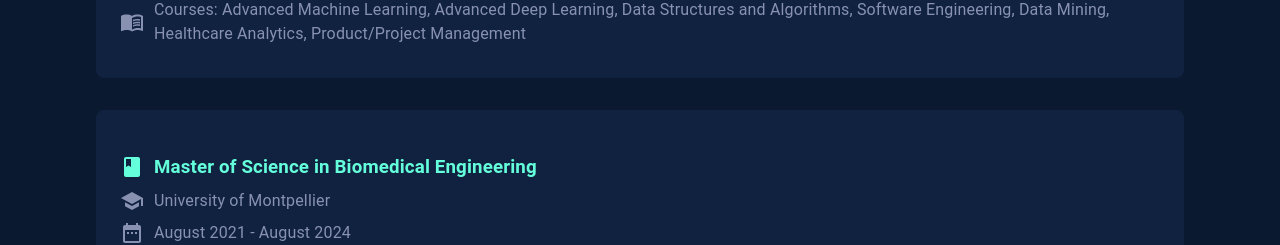
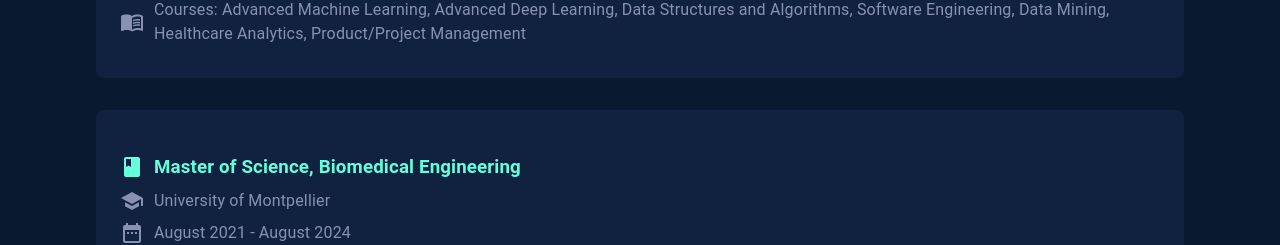
Before and after one commit to AmineMekki01/my-portfolio, a React (Create React App) app: page / in a window 1280 px wide. Shown: the part 5761-6006 px from the top of the page. Built offline with nearby package versions, Linux system fonts and the light colour scheme.

Commit message:
fix title + update resume

```diff
--- a/public/index.html
+++ b/public/index.html
@@ -24,7 +24,7 @@
       work correctly both with client-side routing and a non-root public URL.
       Learn how to configure a non-root public URL by running `npm run build`.
     -->
-    <title>React App</title>
+    <title>Amine MEKKI</title>
   </head>
   <body>
     <noscript>You need to enable JavaScript to run this app.</noscript>
--- a/src/data/education.json
+++ b/src/data/education.json
@@ -6,7 +6,7 @@
     "courses" : "Advanced Machine Learning, Advanced Deep Learning, Data Structures and Algorithms, Software Engineering, Data Mining, Healthcare Analytics, Product/Project Management"
     },
     {
-    "degree": "Master of Science in Biomedical Engineering",
+    "degree": "Master of Science, Biomedical Engineering",
     "institution": "University of Montpellier",
     "range": "August 2021 - August 2024",
     "courses" : "Biomedical Signal Data Processing, Medical Image Analysis, Medical Devices, Nuclear Physics, Statistical Learning for Biomedical Data"
```
Also changed, not shown: 2 other files (tests, documents, lock files or other folders).
